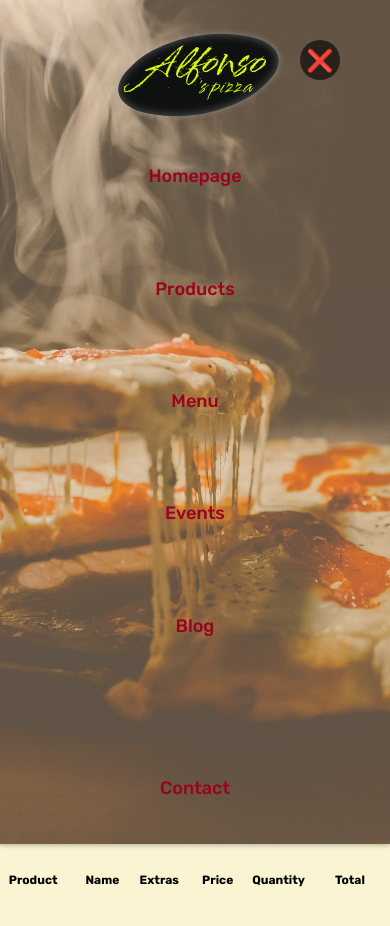
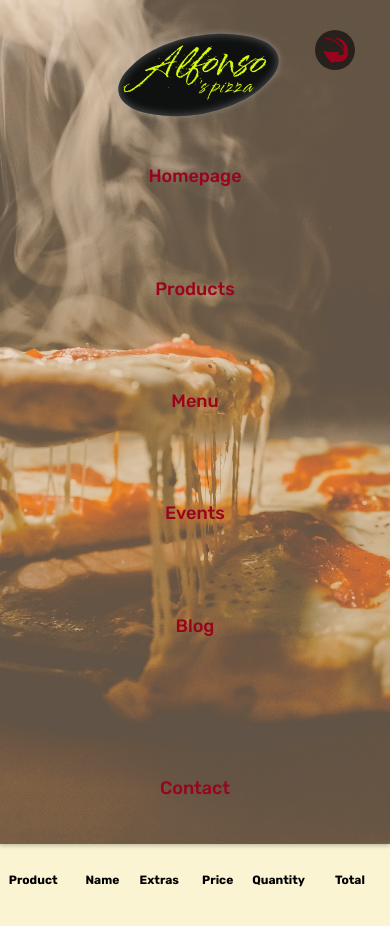
Before and after one commit to ChavesSWDev/next-pizza-app, a Next.js app: page /cart in a window 390 px wide. Both pictures are taken after a click on the picture 349 px from the left and 49 px from the top of the page. Shown: the top 926 px of the page. Built offline with nearby package versions, Linux system fonts and the light colour scheme.

Commit message:
mobil menu and order detail closing

```diff
--- a/component/MobileMenu.jsx
+++ b/component/MobileMenu.jsx
@@ -1,6 +1,7 @@
 import Image from "next/image";
 import Link from "next/link";
 import styles from "../styles/MobileMenu.module.css"
+import {GameIconsReturnArrow} from '../public/icons/return'
 
 const MobileMenu = ({setMenuStatus}) => {
   return (
@@ -8,7 +9,9 @@ const MobileMenu = ({setMenuStatus}) => {
       <Image className={styles.img} src="/images/smoking-pablo-pacheco.webp" layout="fill" alt="" />
       <ul className={styles.list}>
         <p className="logo">Alfonso<br/><span>'s pizza</span></p>
-        <span className={styles.cross} onClick={()=> setMenuStatus(false)}>&#10060;</span>
+        <span className={styles.return} onClick={()=> setMenuStatus(false)}>
+          <GameIconsReturnArrow />
+        </span>
         <Link href="/" passhref>
           <li className={styles.listItem} onClick={()=> setMenuStatus(false)}>Homepage</li>
         </Link>
--- a/component/OrderDetail.jsx
+++ b/component/OrderDetail.jsx
@@ -1,7 +1,8 @@
 import styles from '../styles/OrderDetail.module.css'
-import React, { useState } from 'react'
+import React, { useCallback, useEffect, useState } from 'react'
+import {GameIconsReturnArrow} from '../public/icons/return'
 
-const OrderDetail = ({total, createOrder}) => {
+const OrderDetail = ({total, createOrder, setCash}) => {
     const [customer, setCustomer] = useState("")
     const [address, setAddress] = useState("")
     const [loading, setLoading] = useState(false)
@@ -14,10 +15,30 @@ const OrderDetail = ({total, createOrder}) => {
         setLoading(true)
     }
 
+    const handleReturn = () => {
+        setCash(false)
+    }
+
+    const handleKeyDown = useCallback((e) => {
+        if (e.key === "Escape") handleReturn();
+    },[setCash]);
+
+    useEffect(() => {
+		window.addEventListener("keydown", handleKeyDown);
+		return () => {
+			window.removeEventListener("keydown", handleKeyDown);
+		};
+	}, [handleKeyDown]);
+
     return (
         <section className={styles.container}>
             <form className={styles.wrapper} onSubmit={(e) => e.preventDefault()} >
-                <h1 className={styles.title}>You Will Pay <i>${total}</i> On Delivery</h1>
+                <span className={styles.return} onClick={handleReturn}>
+                    <GameIconsReturnArrow />
+                </span>
+                <h1 className={styles.title}>You Will Pay <i>
+                        <span style={{fontSize:18}} >$</span>{total}
+                    </i> On Delivery</h1>
                 <div className={styles.item}>
                     <label className={styles.label} htmlFor="user-info">Name and Surname </label>
                     <input className={styles.input}
--- a/pages/cart.jsx
+++ b/pages/cart.jsx
@@ -12,7 +12,6 @@ import { reset } from '../redux/cartSlice';
 import axios from 'axios';
 import { v4 as uuidv4 } from 'uuid'
 import OrderDetail from '../component/OrderDetail';
-
 
 const Cart = () => {
     const [open, setOpen] = useState(false)
@@ -177,7 +176,7 @@ const Cart = () => {
             </div>
         </div>
         {cash && (
-            <OrderDetail total={amount} createOrder={createOrder} />
+            <OrderDetail total={amount} createOrder={createOrder} setCash={setCash} />
         )}
     </div>
   )
--- /dev/null
+++ b/public/icons/return.jsx
@@ -0,0 +1,5 @@
+export function GameIconsReturnArrow(props) {
+  return (
+    <svg width="1.5em" height="1.5em" viewBox="0 0 512 512" {...props}><path fill="currentColor" d="m19.828 18.256l-.002.015c249.642 36.995 371.904 169.983 397.32 278.01c-2.094 5.977-4.496 11.044-7.068 14.968c-17.29 26.383-62.522 40.075-101.654 28.596c5.984-19.75 10.132-39.834 12.07-59.12c-95.46 8.177-212.544 8.42-301.207-22.642c41.727 95.317 99.325 164.465 164.983 230.08c18.296-2.164 35.807-11.35 51.837-25.37c85.218 34.667 188.066-2.555 226.748-60.68c46.922-70.5 74.07-317.52-167.462-383.856H232.81c160.326 54.874 195.73 167.74 191.573 239.03c-37.15-93.627-137.68-191.855-312.38-239.03H19.83z"></path></svg>
+  )
+}
--- a/styles/MobileMenu.module.css
+++ b/styles/MobileMenu.module.css
@@ -46,18 +46,18 @@
     margin-top: 50px;
 }
 
-.cross {
+.return {
     position: absolute;
-    display: flex;
-    justify-content: center;
-    align-items: center;
-    font-size: larger;
-    top: 40px;
-    right: 50px;
+    display: grid;
+    place-content: center;
+    top: 30px;
+    right: 55px;
     width: 40px;
     height: 40px;
     border-radius: 50%;
     background: #0009;
+    cursor: pointer;
+    z-index: 2;
 }
 
 @-webkit-keyframes scale-in-hor-left {
@@ -92,3 +92,9 @@
     opacity: 1;
     }
 }
+
+@media only screen and (max-width: 445px) {
+    .return {
+        right: 35px;
+    }
+}
--- a/styles/OrderDetail.module.css
+++ b/styles/OrderDetail.module.css
@@ -1,7 +1,7 @@
 .container {
     width: 100%;
     height: 100%;
-    position: absolute;
+    position: fixed;
     top: 0;
     left: 0;
     display: flex;
@@ -21,6 +21,7 @@
     display: flex;
     flex-direction: column;
     place-items: center;
+    position: relative;
 }
 
 .title {
@@ -68,3 +69,17 @@
     padding: 12px 10px;
     border-radius: 5px;
 }
+
+.return {
+    position: absolute;
+    display: grid;
+    place-content: center;
+    top: 25px;
+    right: 35px;
+    width: 40px;
+    height: 40px;
+    border-radius: 50%;
+    color: var(--secondary-color);
+    background: #0009;
+    cursor: pointer;
+}
```
